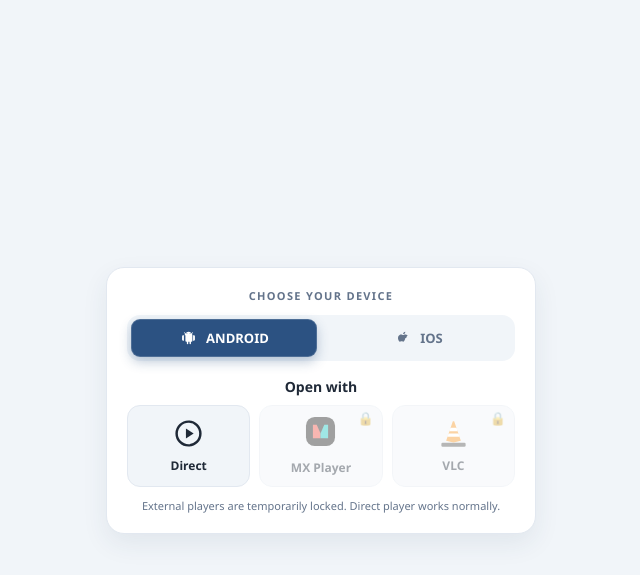
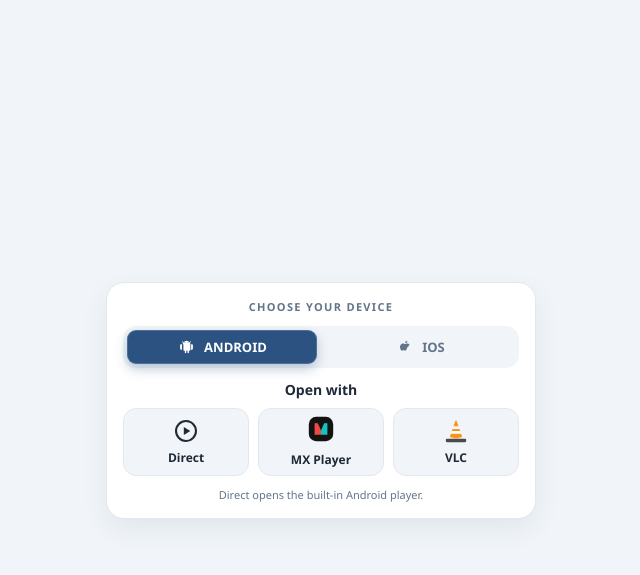
Before and after one commit to tk22kalal/bisaltele, a Flask app: template biisal/template/prepare.html in a window 1280 px wide. Shown: the top 575 px of the page, without its empty margins (319-959 px from the left). Run offline with Flask 3, Linux system fonts and the light colour scheme; the template is opened without the code that fills it, so the values that code supplies are empty.

Commit message:
Update prepare.html

```diff
--- a/biisal/template/prepare.html
+++ b/biisal/template/prepare.html
@@ -47,7 +47,7 @@
             background: var(--panel);
             border: 1px solid var(--border);
             border-radius: 18px;
-            padding: clamp(13px, 3.4vw, 20px);
+            padding: clamp(11px, 3vw, 16px);
             box-shadow: var(--card-shadow);
         }
 
@@ -64,7 +64,7 @@
             display: grid;
             grid-template-columns: repeat(2, minmax(0, 1fr));
             gap: 8px;
-            margin-bottom: 16px;
+            margin-bottom: 12px;
             padding: 4px;
             background: var(--panel-raised);
             border-radius: 13px;
@@ -83,8 +83,8 @@
             font-weight: 700;
             gap: 8px;
             justify-content: center;
-            min-height: 38px;
-            padding: 7px 10px;
+            min-height: 34px;
+            padding: 6px 10px;
             transition: background .2s, border-color .2s, color .2s, transform .2s;
         }
 
@@ -121,14 +121,14 @@
             font: inherit;
             font-size: 12px;
             font-weight: 700;
-            gap: 8px;
+            gap: 5px;
             justify-content: center;
-            min-height: 82px;
-            padding: 9px 5px;
+            min-height: 64px;
+            padding: 7px 5px;
             transition: border-color .2s, background .2s, color .2s, transform .2s, opacity .2s, box-shadow .2s;
         }
 
-        .player-btn svg { height: 31px; width: 31px; }
+        .player-btn svg { height: 26px; width: 26px; }
         .player-btn:hover:not(:disabled) {
             background: var(--accent-soft);
             border-color: var(--accent);
@@ -249,7 +249,7 @@
         @media (max-width: 350px) {
             body { padding: 8px; }
             .choice-card { padding: 12px 10px; }
-            .player-btn { min-height: 74px; }
+            .player-btn { min-height: 58px; }
             .player-btn { font-size: 11px; }
         }
     </style>
@@ -349,7 +349,7 @@
         //  Set LOCK_EXTERNAL_PLAYERS = false → all players work normally
         //  Direct player is NEVER affected — it always works.
         // ══════════════════════════════════════════════════════════════════
-        const LOCK_EXTERNAL_PLAYERS = true;
+        const LOCK_EXTERNAL_PLAYERS = false;
 
         // This block has no server-templated values in it, so it can never fail
         // to parse — theme detection must always run, even if the templated
@@ -364,6 +364,7 @@
                 document.getElementById('download-mode').style.display = 'block';
                 startDownload();
             } else {
+                prefetchStreamUrl();
                 // Apply the external-player lock as soon as the stream mode is shown.
                 applyExternalPlayerLock();
             }
@@ -468,56 +469,41 @@
             loadingText.textContent = `Preparing ${playerNames[player]}...${retryCount > 0 ? ` (Retry ${retryCount}/5)` : ''}`;
 
             try {
-                const controller = new AbortController();
-                const tid = setTimeout(() => controller.abort(), 45000);
-                const generateParams = new URLSearchParams({
-                    player: playerType,
-                    access_code: accessCode
-                });
-                const response = await fetch(`/api/generate/{{token}}?${generateParams.toString()}`, {
-                    signal: controller.signal,
-                    headers: { 'Accept': 'application/json' }
-                });
-                clearTimeout(tid);
-
-                const ct = response.headers.get('content-type') || '';
-                if (!ct.includes('application/json')) throw new Error('Server returned non-JSON response. Please try again.');
-
-                const data = await response.json();
-                if (!data.success && (response.status === 429 || response.status >= 500)) {
-                    const e = new Error(data.error || 'Server busy');
-                    e.name = 'RetryableError';
-                    throw e;
-                }
+                const data = await getStreamData(playerType);
                 if (data.success) {
                     if (player === 'direct') {
+                        loadingText.textContent = 'Opening player...';
+                        window.location.assign(data.stream_url);
+                        setTimeout(() => {
                             loading.style.display = 'none';
                             statusMsg.className = 'status-message success';
                             statusMsg.innerHTML = 'Opening the built-in player... <a id="directFallbackLink" style="color:inherit;text-decoration:underline">Tap here if it does not open</a>';
                             document.getElementById('directFallbackLink').href = data.stream_url;
                             statusMsg.style.display = 'block';
                             buttons.forEach(b => b.disabled = false);
-                        applyExternalPlayerLock();
-                        setTimeout(() => window.location.assign(data.stream_url), 350);
+                        }, 4000);
                     } else if (isAndroid) {
                         // Android: MX Player / VLC via intent://
                         window.location.href = buildIntentUrl(data.stream_url, player === 'mx'
                             ? 'com.mxtech.videoplayer.ad'
                             : 'org.videolan.vlc');
+                        resetAfterExternal();
                     } else if (player === 'vlc') {
                         // VLC for iOS: vlc://<full stream url, own scheme included>.
                         // VLC may show a one-tap "Play/Download" confirmation before it starts.
                         window.location.href = 'vlc://' + data.stream_url;
+                        resetAfterExternal();
                     } else if (player === 'infuse') {
                         // Infuse's documented x-callback-url API (Firecore): starts playback directly.
                         window.location.href = `infuse://x-callback-url/play?url=${encodeURIComponent(data.stream_url)}`;
+                        resetAfterExternal();
                     }
                 } else {
                     throw new Error(data.error || 'Failed to generate stream link');
                 }
             } catch (error) {
                 const maxRetries = 5;
-                const delay = Math.min(2000 * Math.pow(1.5, retryCount), 10000);
+                const delay = Math.min(1500 * Math.pow(1.5, retryCount), 3000);
                 const retryable = error.name === 'AbortError' || error.name === 'RetryableError' || error.name === 'TypeError' || error.message.includes('JSON');
                 if (retryable && retryCount < maxRetries) {
                     statusMsg.className = 'status-message warning';
@@ -533,6 +519,47 @@
                 applyExternalPlayerLock();
                 loading.style.display = 'none';
             }
+        }
+
+        let streamPromise = null;
+        async function fetchStreamData() {
+            const controller = new AbortController();
+            const tid = setTimeout(() => controller.abort(), 25000);
+            try {
+                const params = new URLSearchParams({ player: 'videojs', access_code: accessCode });
+                const response = await fetch(`/api/generate/{{token}}?${params.toString()}`, { signal: controller.signal, headers: { 'Accept': 'application/json' } });
+                const ct = response.headers.get('content-type') || '';
+                if (!ct.includes('application/json')) throw new Error('Server returned non-JSON response. Please try again.');
+                const data = await response.json();
+                if (!data.success && (response.status === 429 || response.status >= 500)) {
+                    const e = new Error(data.error || 'Server busy');
+                    e.name = 'RetryableError';
+                    throw e;
+                }
+                if (!data.success) throw new Error(data.error || 'Failed to generate stream link');
+                return data;
+            } finally {
+                clearTimeout(tid);
+            }
+        }
+        function prefetchStreamUrl() {
+            if (!streamPromise) {
+                streamPromise = fetchStreamData();
+                streamPromise.catch(() => { streamPromise = null; });
+            }
+            return streamPromise;
+        }
+        async function getStreamData(playerType) {
+            const data = await prefetchStreamUrl();
+            const url = new URL(data.stream_url, window.location.href);
+            url.searchParams.set('player', playerType);
+            return { ...data, stream_url: url.toString() };
+        }
+        function resetAfterExternal() {
+            setTimeout(() => {
+                document.querySelectorAll('.player-btn, .platform-tab').forEach(b => b.disabled = false);
+                document.querySelector('.loading').style.display = 'none';
+            }, 1500);
         }
 
         function buildIntentUrl(url, packageName) {
```
Lines whose indentation alone changed are shown as unchanged.
